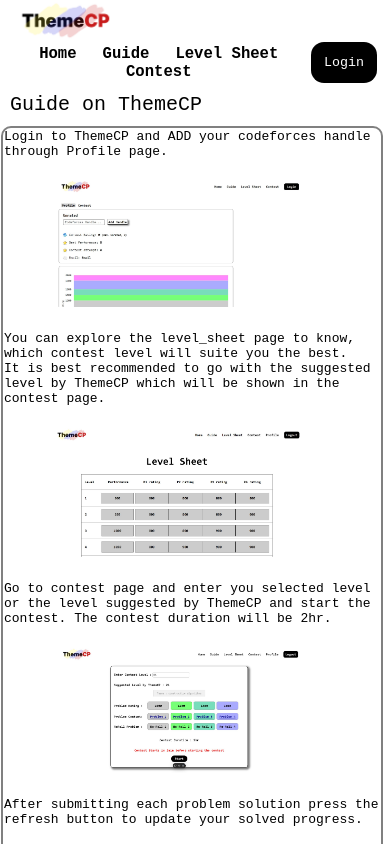
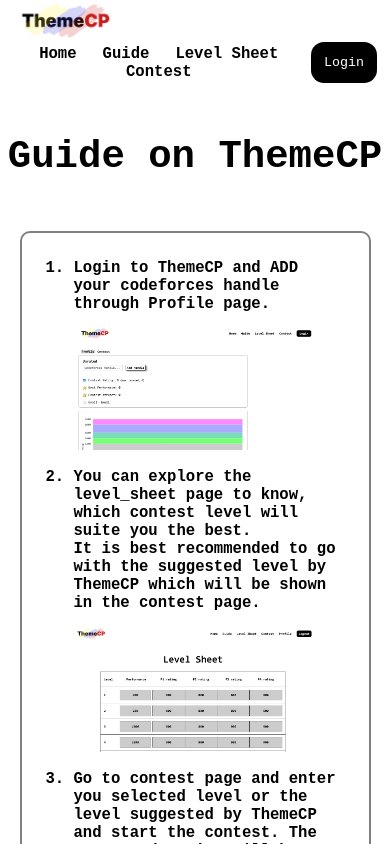
Before and after one commit to skndash96/ThemeCP, a React (Vite) app: page /guide in a window 390 px wide. Shown: the top 844 px of the page. Built offline with nearby package versions, Linux system fonts and the light colour scheme; no server answers.

Commit message:
[feat] guide styles fixed

```diff
--- a/src/pages/Guide/Guide.css
+++ b/src/pages/Guide/Guide.css
@@ -1,41 +1,25 @@
 .guide-header {
-    margin-left: 510px;
-    margin-top: 90px;
-    font-size: 50px;
+    margin-top: 4rem;
+    font-size: 3rem;
+    font-weight: bold;
+    text-align: center;
 }
 .guide-container {
-    width: 80%;
-    padding-left: 15px;
     border: 2px solid grey;
     border-radius: 10px;
-    margin-left: 140px;
-    margin-top : 20px;
+    width: 90vw;
+    max-width: 1250px;
+    margin: 4rem auto;
+    padding: 2rem;
+    font-size: 1.2rem;
+    font-weight: bold;
 }
 .guide-pic {
-    width: 600px;
-    margin-top: 20px;
-    margin-bottom: 20px;
-    border-radius: 5px;
-    margin-left: 50px
+    width: 90%;
+    margin-top: 1rem;
+    max-width: 750px;
 }
-
-@media (max-width: 730px) {
-    .guide-header {
-        font-size: 20px;
-        margin: 10px 10px;
-    }
-    .guide-container {
-        width: 98%;
-        border: 2px solid grey;
-        border-radius: 10px;
-        margin: 1px 1px;
-        padding: 1px 1px;
-    }
-    .guide-pic {
-        width: 250px;
-        margin-top: 20px;
-        margin-bottom: 20px;
-        border-radius: 5px;
-        margin-left: 50px
-    }
+.guide-container ol li {
+    margin-left: 2rem;
+    margin-bottom: 1rem;
 }
```
